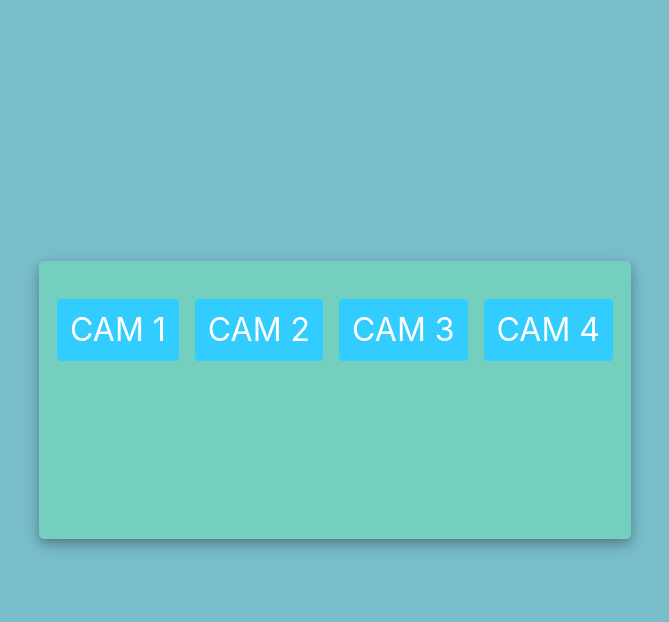
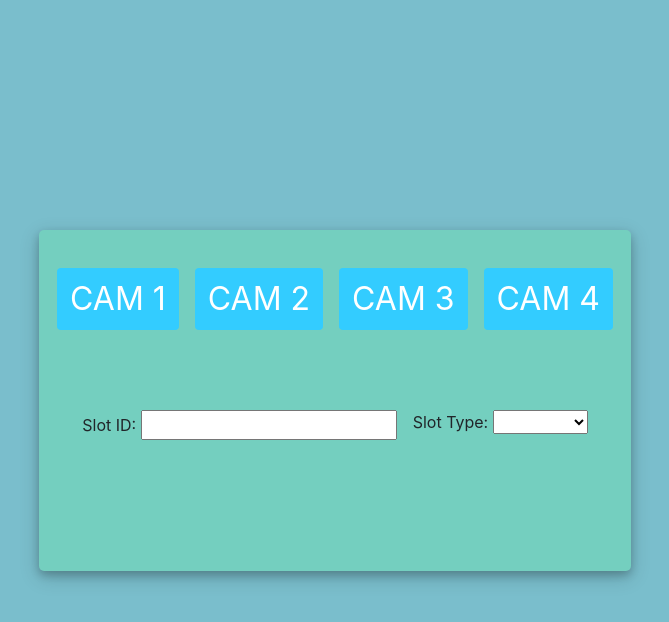
Before and after one commit to SimoneMattioli98/Parking_Detector, a Django app: page /admin/ in a window 1280 px wide. Shown: the top 622 px of the page, without its empty margins (305-974 px from the left). Run offline with Django 3.2, Linux system fonts and the light colour scheme; some libraries are stand-ins or nearby versions.

Commit message:
create static file js for labeling

```diff
--- a/parking_detector/static/js/admin_app/create_label.js
+++ b/parking_detector/static/js/admin_app/create_label.js
@@ -5,6 +5,10 @@ const clicked_btn_color = "#1791b9"
 let prev_clicked = null
 const image_tag = document.getElementById("ItemPreview")
 const free_slots = document.getElementById("freeSlots")
+
+
+
+
 
 //When the user clicks on a camera this function will be triggered
 
--- a/parking_detector/templates/admin_app/label_camera.html
+++ b/parking_detector/templates/admin_app/label_camera.html
@@ -115,7 +115,36 @@
 					<br>
 					<div class="client-gui d-flex flex-column bd-highlight mb-3">
 						<div class="p-2 bd-highlight">
-							<img id="ItemPreview" src="" width="400" height="auto">
+							<div class="d-flex justify-content-center form_container">
+
+								<div class="client-gui d-flex flex-column bd-highlight mb-3">
+									<div class="p-2 bd-highlight">
+
+										<label for="slot_id">Slot ID:</label>
+										<input onchange="changeSlotID(this)" type="number" id="slot_id" name="slot_id">
+
+									</div>
+
+								</div>
+								<div class="client-gui d-flex flex-column bd-highlight mb-3">
+									<div class="p-2 bd-highlight">
+
+											<label for="slot_type">Slot Type:</label>
+
+											<select onchange="changeSlotType(this)" name="slot_type" id="slot_type">
+												<option disabled selected value></option>
+												<option value="common">Common</option>
+												<option value="handicap">Handicap</option>
+											</select>
+
+										</div>
+
+								</div>
+							</div>
+
+							<div id="raph" class="d-flex justify-content-center h-100">
+							</div>
+
 						</div>
 						<img id="ItemPreview" src="" width="400" height="auto">
                     </div>
```
